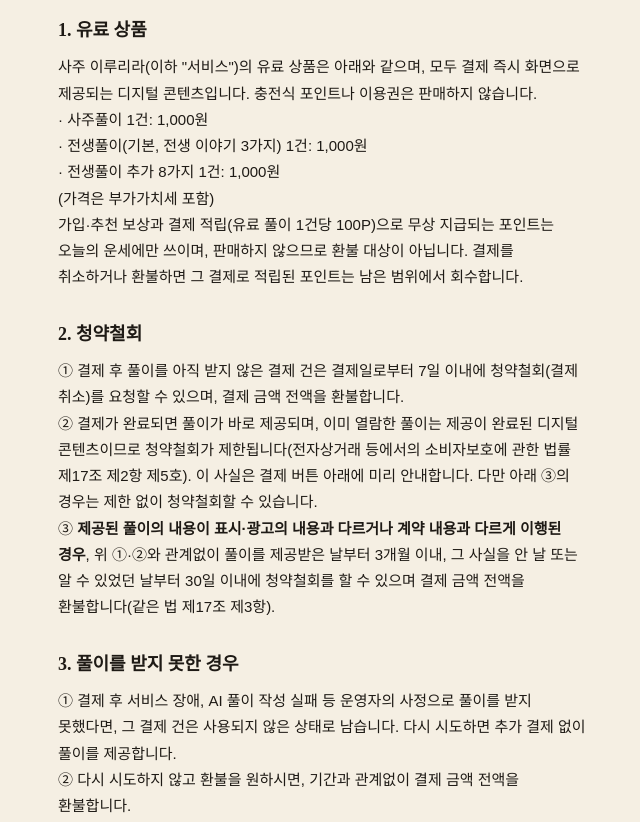
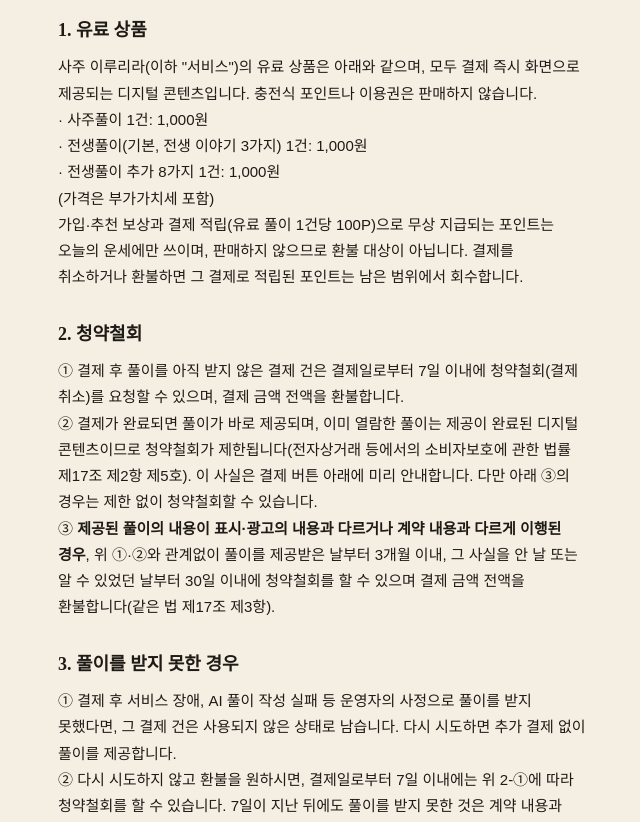
Before and after one commit to kenshin240919-web/saju, a plain HTML site: page refund.html in a window 1280 px wide. Shown: the part 121-943 px from the top of the page, without its empty margins (318-958 px from the left). Drawn offline with Linux system fonts and the light colour scheme.

Commit message:
ver2.3
ver2.3

```diff
--- a/refund.html
+++ b/refund.html
@@ -26,7 +26,7 @@
 
     <h2>3. 풀이를 받지 못한 경우</h2>
     <p>① 결제 후 서비스 장애, AI 풀이 작성 실패 등 운영자의 사정으로 풀이를 받지 못했다면, 그 결제 건은 사용되지 않은 상태로 남습니다. 다시 시도하면 추가 결제 없이 풀이를 제공합니다.<br>
-    ② 다시 시도하지 않고 환불을 원하시면, 기간과 관계없이 결제 금액 전액을 환불합니다.</p>
+    ② 다시 시도하지 않고 환불을 원하시면, 결제일로부터 7일 이내에는 위 2-①에 따라 청약철회를 할 수 있습니다. 7일이 지난 뒤에도 풀이를 받지 못한 것은 계약 내용과 다르게 이행된 경우이므로, 위 2-③에 따라 결제일부터 3개월 이내, 그 사실을 안 날 또는 알 수 있었던 날부터 30일 이내에 청약철회를 할 수 있습니다. 어느 경우든 결제 금액 전액을 환불합니다.</p>
 
     <h2>4. 미성년자 결제</h2>
     <p>미성년자가 법정대리인의 동의 없이 결제한 경우, 본인 또는 법정대리인은 결제를 취소할 수 있습니다. 이 경우 확인을 위해 가족관계를 증명하는 서류를 요청할 수 있습니다.</p>
```
Also changed, not shown: terms.html (+1 -1 lines).
